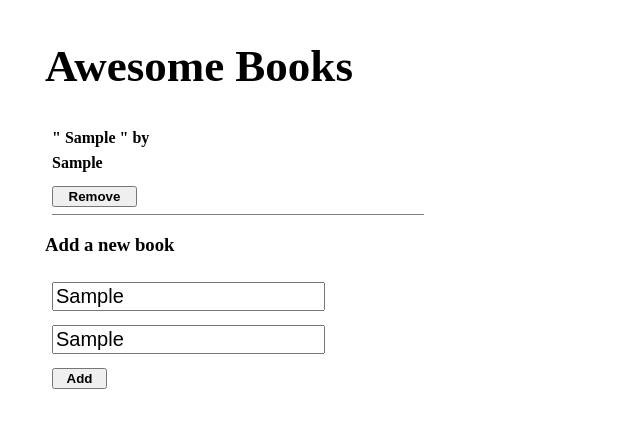
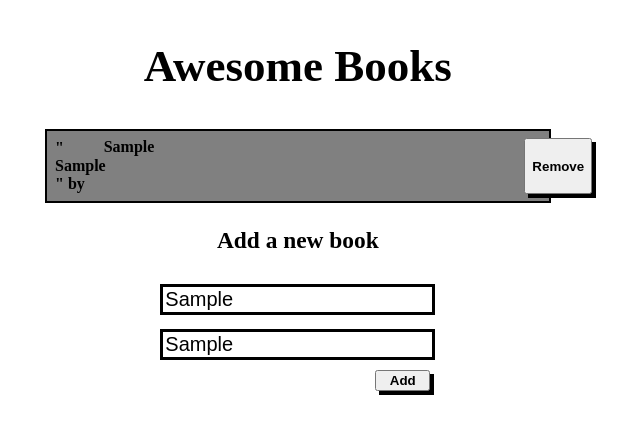
Before and after one commit to limavfabio/fabio-kumilachew-awesome-books, a website: page index.html in a window 1280 px wide. Both pictures are taken after typing "Sample", "Sample" into the empty fields and a click on the button "Add". Shown: the whole page, without its empty margins (279-919 px from the left). Drawn offline with Linux system fonts and the light colour scheme.

Commit message:
update awesome books styling

```diff
--- a/styles/styles.css
+++ b/styles/styles.css
@@ -6,36 +6,44 @@
 section {
   margin-top: 40px;
   margin-left: 25%;
-  width: 30%;
+  width: 40%;
 }
 
 section h1 {
   font-weight: bolder;
   font-size: 45px;
   font-style: bolder;
+  text-align: center;
 }
 
 .input-class {
   margin: 7px;
   font-size: 20px;
+  border: 3px solid #000;
 }
 
 .add-btn {
-  margin: 7px;
+  margin-left: 210px;
   width: 55px;
+  font-weight: bold;
+  box-shadow: 4px 4px #000;
+}
+
+.book-title {
+  margin: 8px;
   font-weight: bold;
 }
 
-.book-title,
 .book-author {
-  margin: 7px;
+  margin: 7px -10px;
   font-weight: bold;
 }
 
 .card-remove-button {
   font-weight: bold;
   margin: 7px;
-  width: 85px;
+  margin-left: 380px;
+  box-shadow: 4px 4px #000;
 }
 
 #line {
@@ -44,11 +52,25 @@ section h1 {
   margin-bottom: 10px;
 }
 
-@media screen and (max-width: 550px) {
-  #line {
-    border-bottom: 1px solid gray;
-    margin-left: 7px;
-    margin-bottom: 10px;
-    width: 300px;
-  }
+.book-card {
+  display: flex;
+  justify-content: space-between;
 }
+
+.book-card:nth-child(odd) {
+  background-color: gray;
+}
+
+#books-container {
+  border: 2px solid black;
+}
+
+.add-books {
+  text-align: center;
+  font-size: 20px;
+  font-weight: bold;
+}
+
+.black-line {
+  border-bottom: 3px solid black;
+}
```
